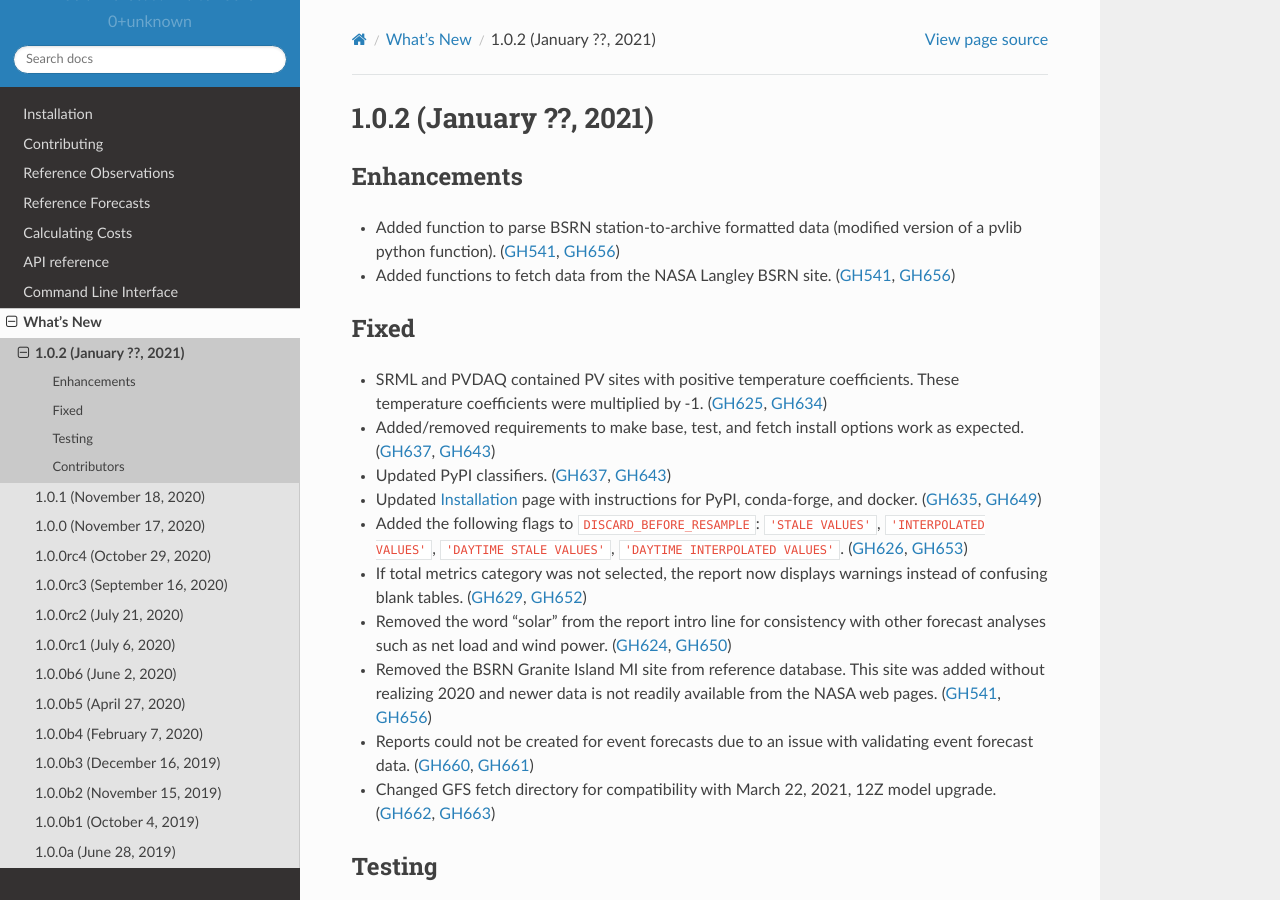
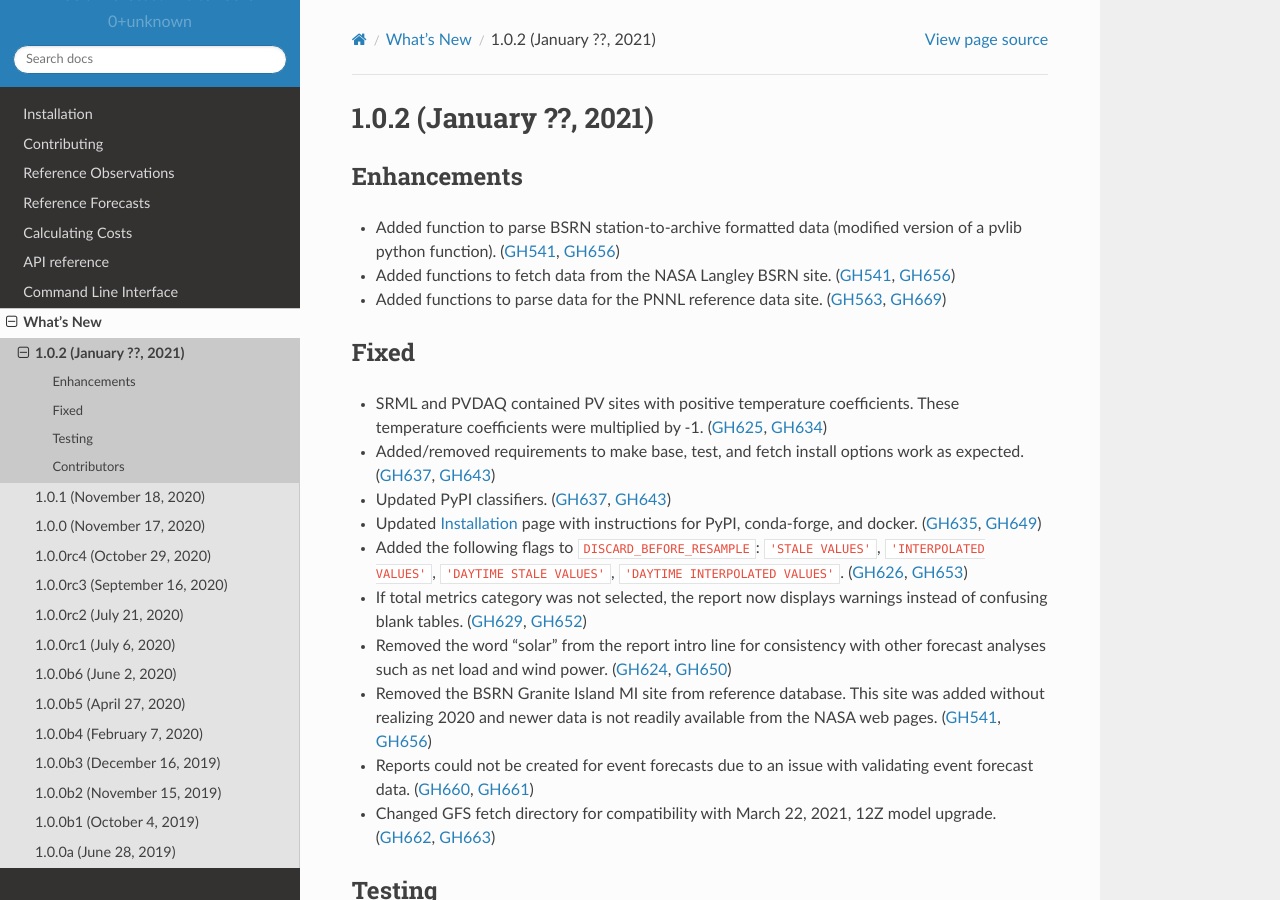
Before and after one commit to SolarArbiter/solarforecastarbiter-core, a Sphinx documentation site: the page built from docs/source/whatsnew/1.0.2.rst, in a window 1280 px wide and 900 px high. Built offline with Sphinx 7.4.7 and the Read the Docs theme 2.0.0, drawn with Linux system fonts in a browser that asks for light colours.

Commit message:
update whats new

```diff
--- a/docs/source/whatsnew/1.0.2.rst
+++ b/docs/source/whatsnew/1.0.2.rst
@@ -13,6 +13,8 @@ Enhancements
   (modified version of a pvlib python function). (:issue:`541`, :pull:`656`)
 * Added functions to fetch data from the NASA Langley BSRN site.
   (:issue:`541`, :pull:`656`)
+* Added functions to parse data for the PNNL reference data site.
+  (:issue:`563`, :pull:`669`)
 
 Fixed
 ~~~~~
```
